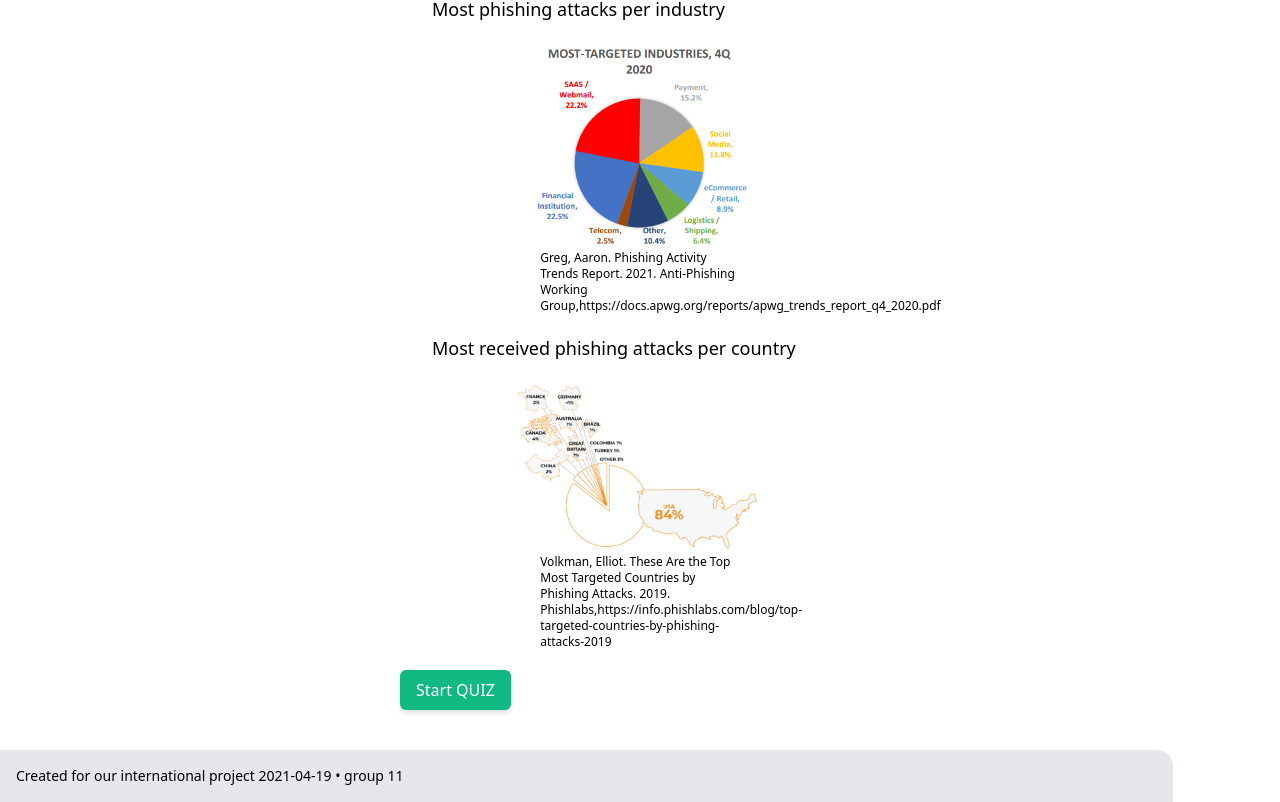
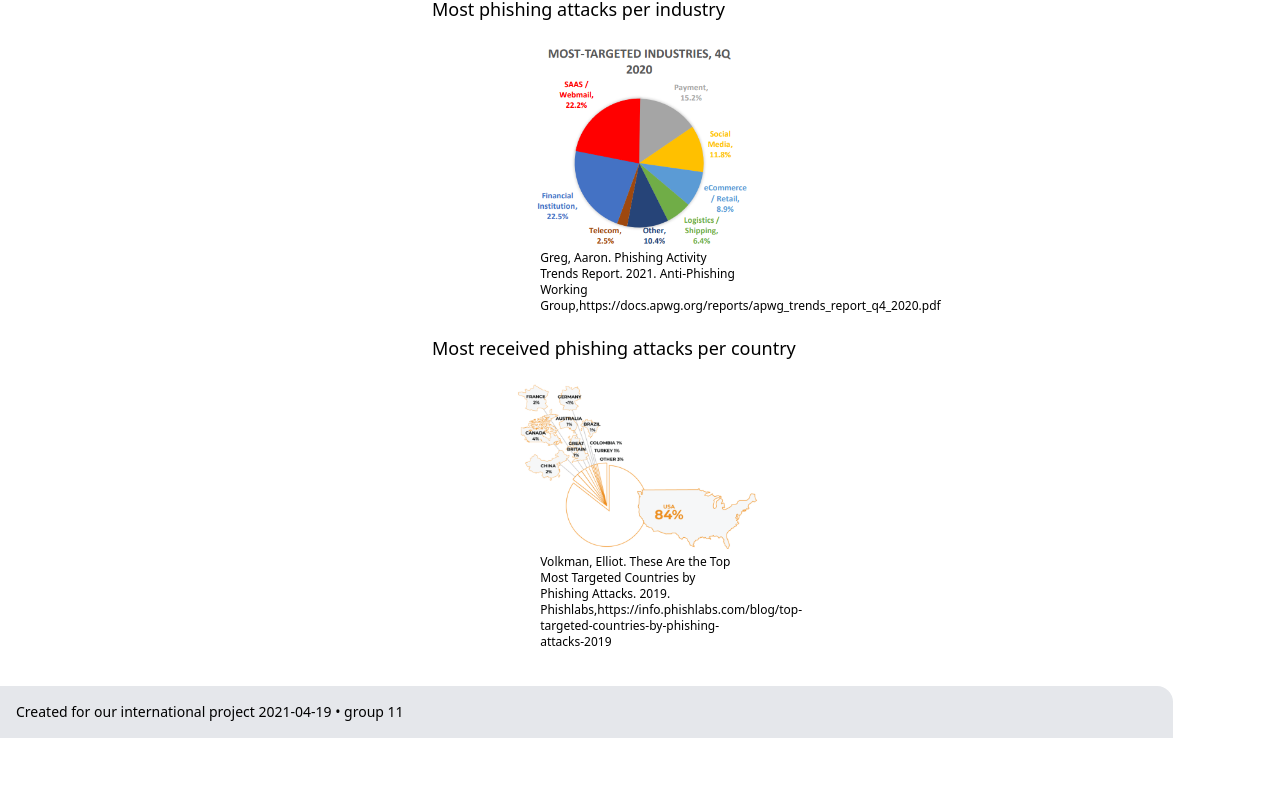
Before and after one commit to laurens-mesure/internationaal_project, a React (Create React App) app: page / in a window 1280 px wide. Shown: the part 7437-8239 px from the top of the page. After the commit the page ends 8175 px from the top, so only its background shows below. Built offline with nearby package versions, Linux system fonts and the light colour scheme.

Commit message:
Removed Quiz

```diff
--- a/src/Views/Frontpage.tsx
+++ b/src/Views/Frontpage.tsx
@@ -8,7 +8,7 @@ import PreventPhishingAttacks from "../Components/PreventPhishingAttacks";
 import AgeGroups from "../Components/AgeGroups";
 import OriginStory from "../Components/OriginStory";
 import MostCommonPhishingPlaces from "../Components/MostCommonPhishingPlaces";
-import DaBigQuizy from "../Components/DaBigQuizy";
+// import DaBigQuizy from "../Components/DaBigQuizy";
 
 const Frontpage: React.FC = () => {
     return (
@@ -20,7 +20,7 @@ const Frontpage: React.FC = () => {
             <AgeGroups />
             <OriginStory />
             <MostCommonPhishingPlaces />
-            <DaBigQuizy />
+            {/* <DaBigQuizy /> */}
         </div>
     );
 };
```
